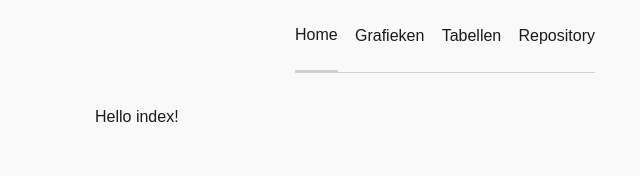
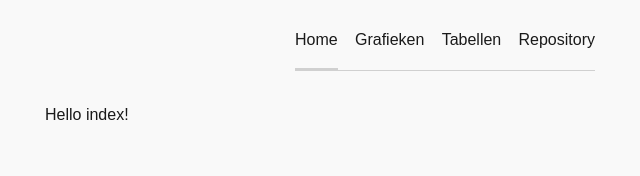
Before and after one commit to SVKruik-Organization/SK-Metrics, a Nuxt app in the folder frontend/: page / in a window 1280 px wide. Shown: the top 176 px of the page, without its empty margins (195-835 px from the left). Built offline with nearby package versions, Linux system fonts and the light colour scheme.

Commit message:
Nuxt Baseplate 3
Minor but crucial fixes, especially the SK Pivot URL.

```diff
--- a/frontend/assets/css/base.css
+++ b/frontend/assets/css/base.css
@@ -29,7 +29,7 @@ body {
     height: 100%;
     display: flex;
     flex-direction: column;
-    max-width: 700px;
+    max-width: 800px;
     width: 95%;
 }
 
--- a/frontend/components/navbar.vue
+++ b/frontend/components/navbar.vue
@@ -28,7 +28,8 @@ nav {
 
 .nav-link {
     height: 70px;
-    line-height: 70px;
+    line-height: 80px;
+    box-sizing: border-box;
 }
 
 .active-nav-link {
```
Also changed, not shown: 1 other file (tests, documents, lock files or other folders).
